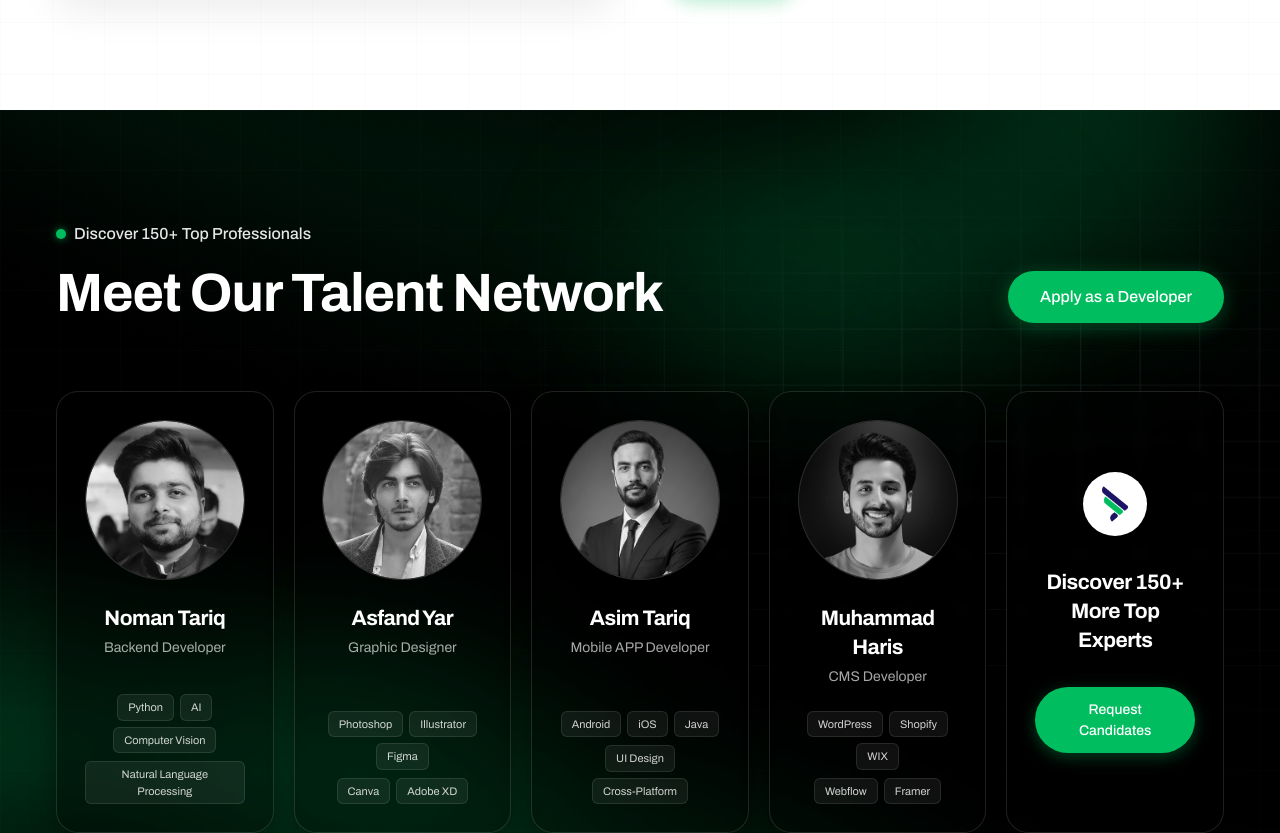
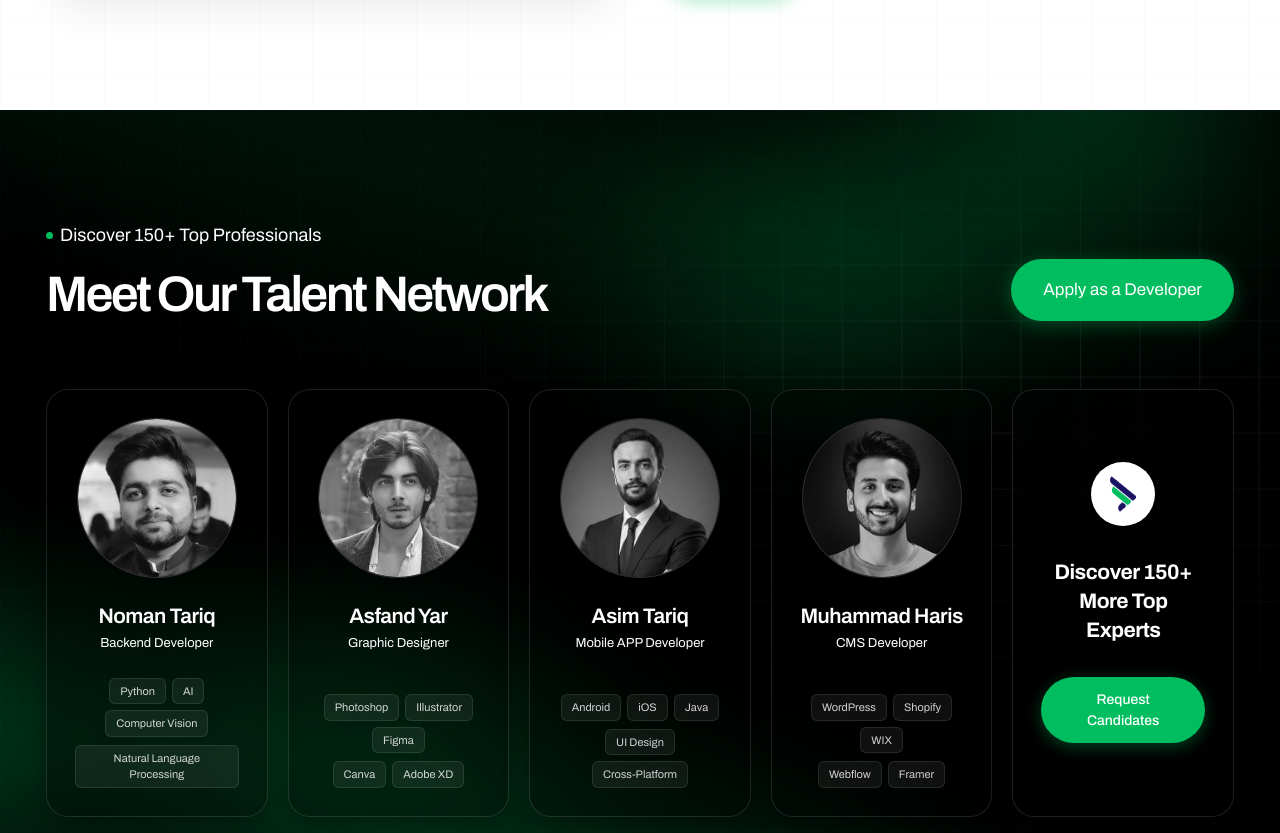
Before and after one commit to msaadfall25bsse/firnas-tech-clone, a Next.js app: page / in a window 1280 px wide. Shown: the part 6013-6846 px from the top of the page. Built offline with nearby package versions, Linux system fonts and the light colour scheme.

Commit message:
Update Talent Network section typography and reduce left/right padding by 10px

```diff
--- a/app/components/TalentNetwork.tsx
+++ b/app/components/TalentNetwork.tsx
@@ -45,7 +45,7 @@ export default function TalentNetwork() {
   return (
     <section
       id="talent-network"
-      className="relative w-full text-white py-24 sm:py-28 px-4 sm:px-8 lg:px-14 overflow-hidden bg-[#050b08] bg-cover bg-center bg-no-repeat"
+      className="relative w-full text-white py-24 sm:py-28 px-[6px] sm:px-[22px] lg:px-[46px] overflow-hidden bg-[#050b08] bg-cover bg-center bg-no-repeat"
       style={{
         backgroundImage: `url('/Services-bg-section.jpg')`,
       }}
@@ -73,15 +73,15 @@ export default function TalentNetwork() {
         <div className="flex flex-col sm:flex-row sm:items-end justify-between gap-6 mb-12 sm:mb-16">
           <div>
             {/* Tag/Badge: • Discover 150+ Top Professionals */}
-            <div className="inline-flex items-center gap-2 mb-3.5 select-none">
-              <span className="w-2.5 h-2.5 rounded-full bg-[#00BD5F] inline-block shadow-[0_0_8px_rgba(0,189,95,0.7)]" />
-              <span className="text-[16px] font-medium text-white/90">
+            <div className="inline-flex items-center gap-[7px] mb-4 select-none">
+              <span className="w-[7px] h-[7px] rounded-full bg-[#00BD5F] inline-block" />
+              <span className="text-[18px] font-normal text-[#FFFFFF] font-archivo">
                 Discover 150+ Top Professionals
               </span>
             </div>
 
-            {/* Heading */}
-            <h2 className="text-4xl sm:text-5xl lg:text-[54px] font-bold text-white tracking-[-0.02em] leading-tight">
+            {/* Heading - Exact 50px Archivo */}
+            <h2 className="text-[32px] sm:text-[40px] lg:text-[50px] font-semibold text-[#FFFFFF] tracking-[-2px] lg:tracking-[-2.7px] leading-[1.2] font-archivo">
               Meet Our Talent Network
             </h2>
           </div>
@@ -90,7 +90,7 @@ export default function TalentNetwork() {
           <div className="shrink-0 pb-1">
             <Link
               href="https://firnas.tech/apply-developer/"
-              className="inline-flex items-center justify-center bg-[#00BD5F] hover:bg-[#18AE69] text-white font-medium text-[16px] px-8 py-3.5 rounded-full transition-all duration-300 shadow-[0_4px_20px_rgba(0,189,95,0.35)] hover:shadow-[0_6px_25px_rgba(0,189,95,0.5)] hover:-translate-y-0.5 active:translate-y-0"
+              className="inline-flex items-center justify-center bg-[#00BD5F] hover:bg-[#18AE69] text-[#FFFFFF] font-normal text-[17px] font-archivo px-8 py-[18px] rounded-[300px] transition-all duration-300 shadow-[0_4px_20px_rgba(0,189,95,0.35)] hover:shadow-[0_6px_25px_rgba(0,189,95,0.5)] hover:-translate-y-0.5 active:translate-y-0"
             >
               Apply as a Developer
             </Link>
@@ -116,13 +116,13 @@ export default function TalentNetwork() {
                 />
               </div>
 
-              {/* Name */}
-              <h3 className="text-[21px] font-bold text-white tracking-tight leading-snug mb-1">
+              {/* Name - Exact 21px Raleway */}
+              <h3 className="text-[21px] font-semibold text-[#FFFFFF] tracking-tight leading-snug mb-1 font-raleway">
                 {member.name}
               </h3>
 
-              {/* Role */}
-              <p className="text-[14px] text-white/65 font-normal mb-6">
+              {/* Role - Exact 13px Raleway */}
+              <p className="text-[13px] text-[#FFFFFF] font-normal mb-6 font-raleway">
                 {member.role}
               </p>
 
```
